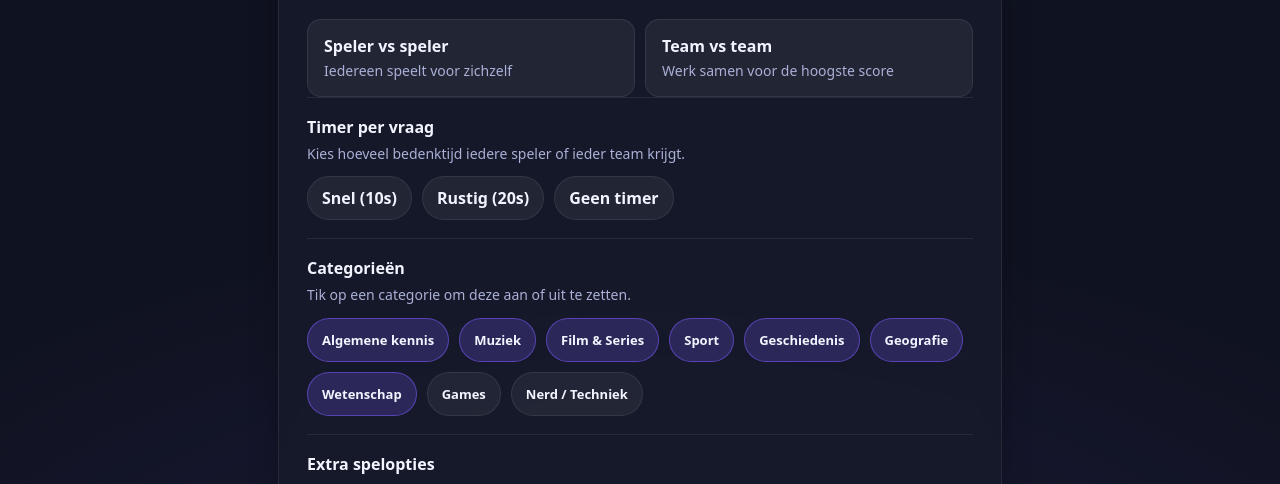
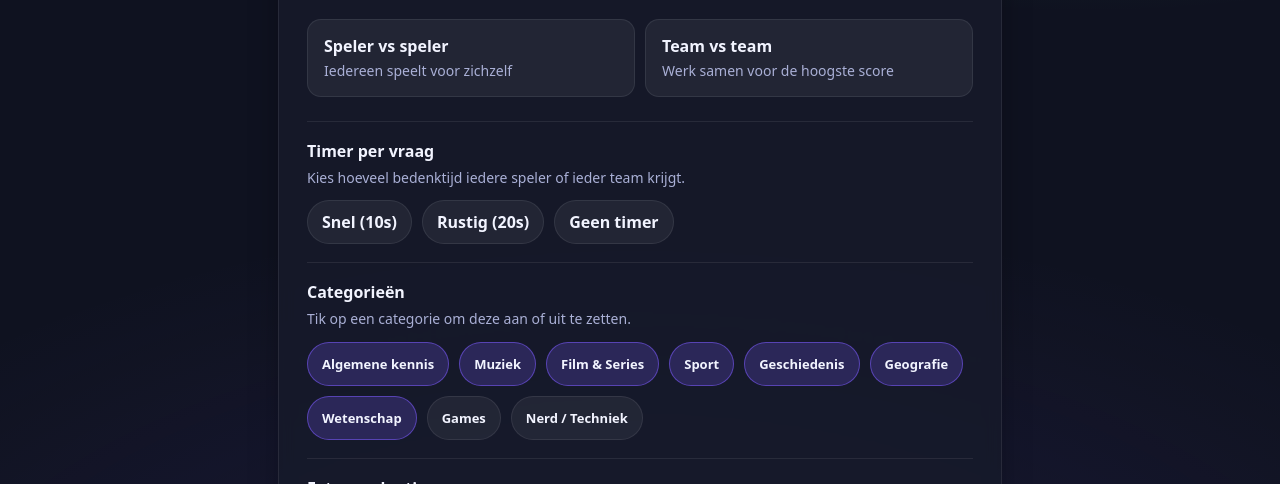
Before and after one commit to RaaFkOnIjN/doe-een-sip, a plain HTML site: page index.html in a window 1280 px wide. Shown: the part 268-752 px from the top of the page. Drawn offline with Linux system fonts and the light colour scheme.

Commit message:
Corrigeer ruimte onder spelmodusknoppen

```diff
--- a/style.css
+++ b/style.css
@@ -206,6 +206,11 @@ button:disabled {
 .setting-block {
   padding: 18px 0;
   border-top: 1px solid var(--line);
+}
+
+/* Geef de eerste scheidingslijn na de spelmodusknoppen voldoende lucht. */
+.mode-buttons + .setting-block {
+  margin-top: 24px;
 }
 
 .setting-title {
```
